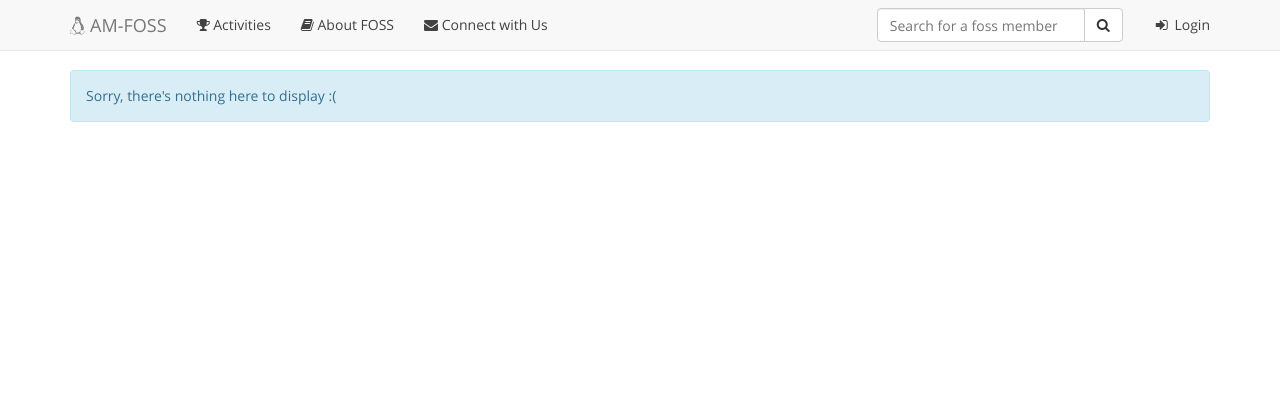
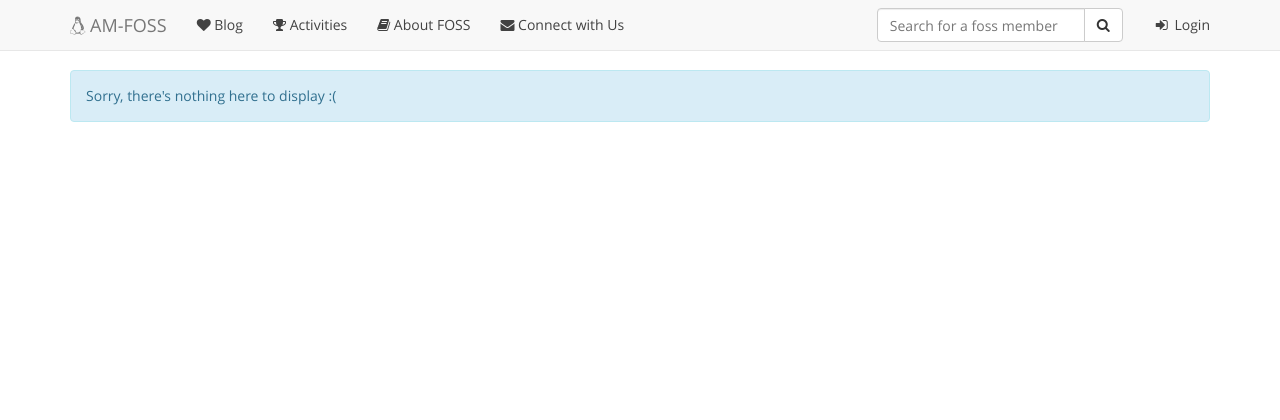
Before and after one commit to amfoss/club-website-2017, a Django app: page /achievement/articles/ in a window 1280 px wide. Shown: the top 420 px of the page. Run offline with Django 3.2, Linux system fonts and the light colour scheme; data that the repository does not hold is empty; parts of the project's set-up code (start-up, migrations or seed data) failed here and were passed over; some libraries are stand-ins or nearby versions.

Commit message:
Added link to blog.amritafoss.in

```diff
--- a/templates/static/navbar_fixed_top.html
+++ b/templates/static/navbar_fixed_top.html
@@ -55,6 +55,9 @@ if (typeof console === "undefined") {
         <!-- Collect the nav links, forms, and other content for toggling -->
         <div class="collapse navbar-collapse" role="navigation" id="navbar-collapse-1">
             <ul class="nav navbar-nav">
+                <li class="{% ifequal request.path '/achievement/viewall' %}active{% endifequal %}">
+                    <a href="http://blog.amritafoss.in"><i class="fa fa-heart"></i> Blog</a>
+                </li>
                 <li class="{% ifequal request.path '/achievement/viewall' %}active{% endifequal %}">
                     <a href="/achievement/viewall"><i class="fa fa-trophy"></i> Activities</a>
                 </li>
```
